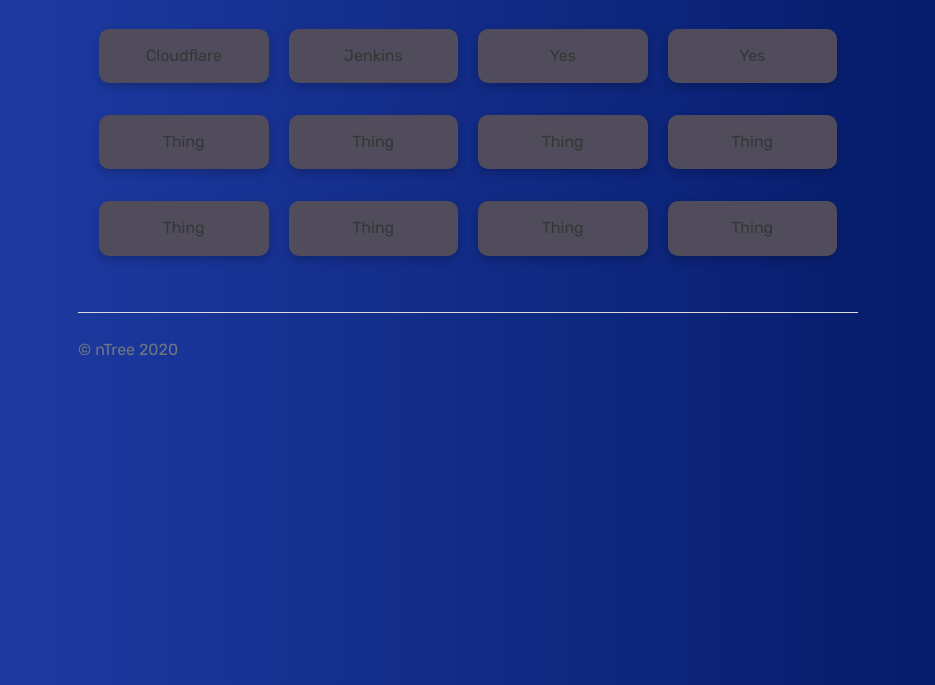
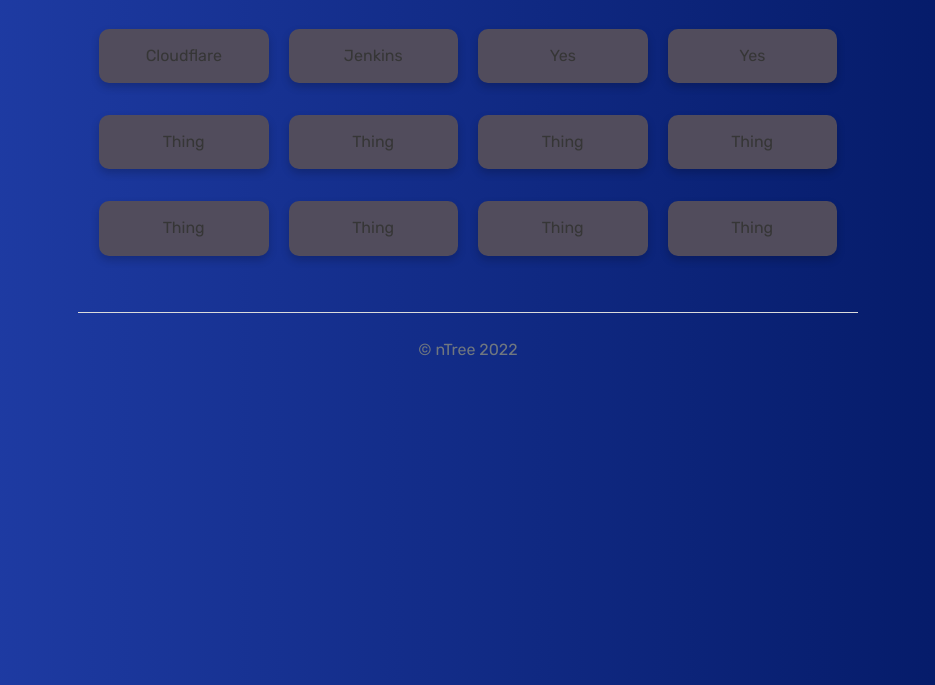
Before and after one commit to SystemNezz/nTree, a website: page public/index.html in a window 1280 px wide. Shown: the part 115-800 px from the top of the page, without its empty margins (172-1107 px from the left). Drawn offline with nearby package versions, Linux system fonts and the light colour scheme.

Commit message:
Moved footer to center

```diff
--- a/public/index.html
+++ b/public/index.html
@@ -60,7 +60,7 @@
       </div>
 
 <footer>
-    <p>&copy; nTree 2020</p>
+    <p align="center">&copy; nTree 2022</p>
 </footer>
 </body>
 </html>
```
